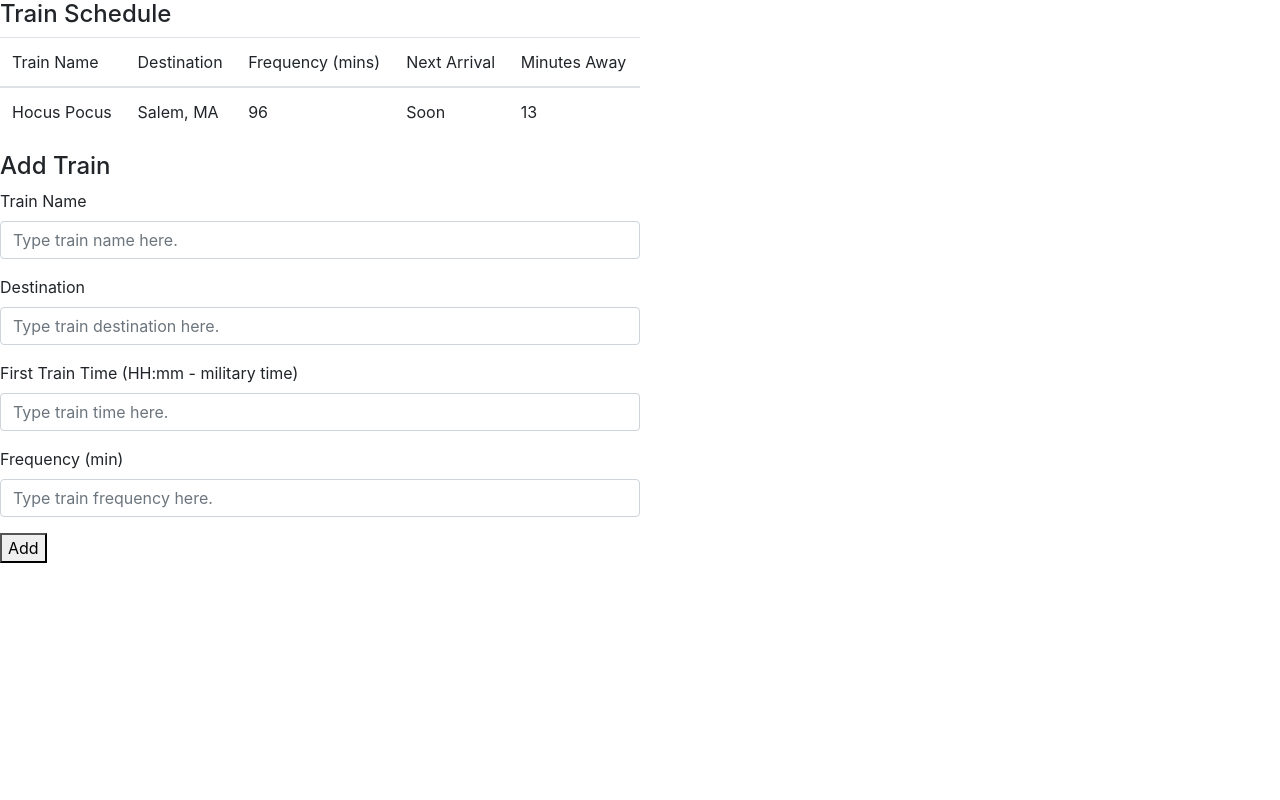
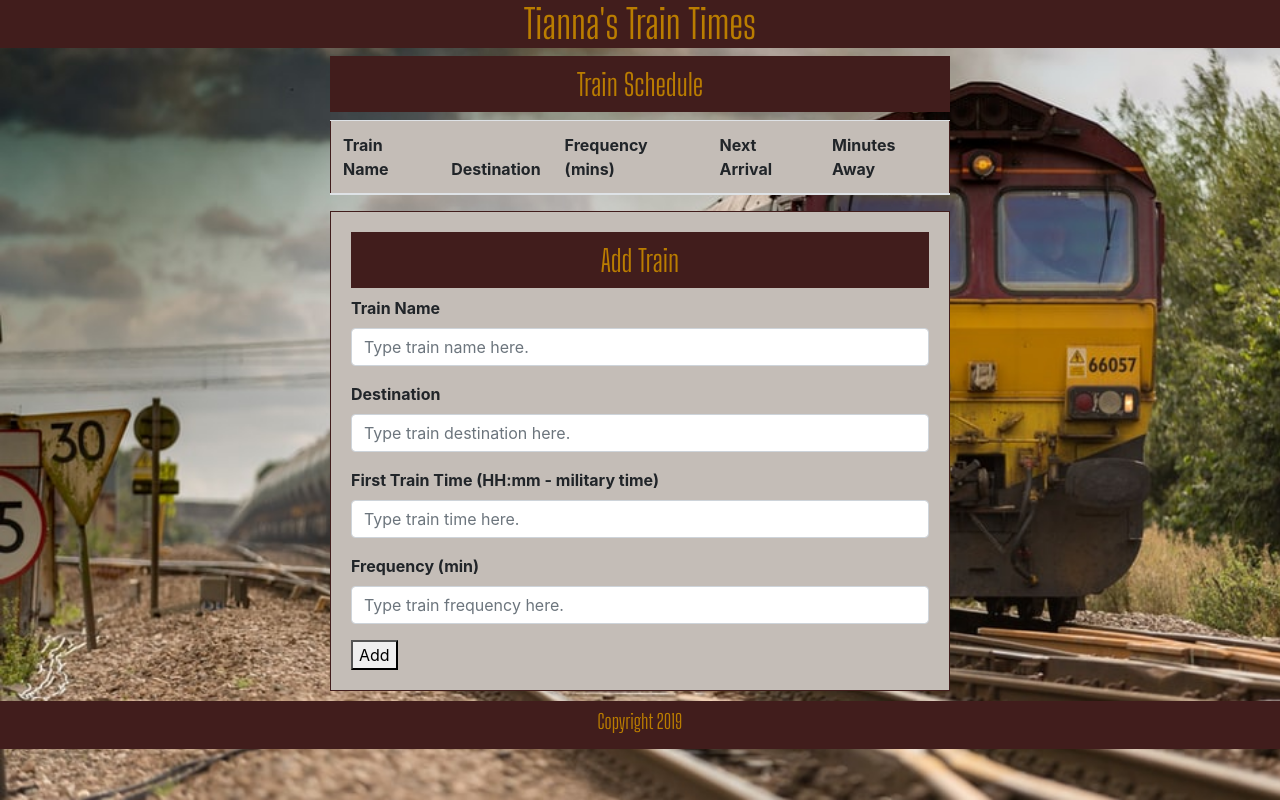
Before and after one commit to mosbyts/TrainTime, a plain HTML site: page index.html in a window 1280 px wide. Drawn offline with nearby package versions, Linux system fonts and the light colour scheme; no server answers.

Commit message:
Added CSS, updated HTML, no functionality in JS.

```diff
--- a/Assets/CSS/style.css
+++ b/Assets/CSS/style.css
@@ -1,3 +1,46 @@
+body{
+    background-image: url("../Images/train.jpg");
+    background-repeat: no-repeat;
+    background-size: cover;
+}
+
+.page-header{
+    background-color: #411d1c;
+    color: #ba7d00;
+    font-family: 'Big Shoulders Display', cursive;
+    text-align: center;
+}
+
+h4{
+    background-color: #411d1c;
+    color: #ba7d00;
+    font-family: 'Big Shoulders Display', cursive;
+    font-size: 30px;
+    margin-left: auto;
+    margin-right: auto;
+    max-width: 620px;
+    padding: 10px;
+    text-align: center;
+}
+
+thead, .form-group{
+    font-weight: bold;
+}
+
 table, form{
-    max-width: 640px;
+    background-color: #c4bdb7;
+    border: thin solid #411d1c;
+    margin-left: auto;
+    margin-right: auto;
+    max-width: 620px;
+    padding: 20px;
 }
+
+.page-footer{
+    background-color: #411d1c;
+    color: #ba7d00;
+    font-family: 'Big Shoulders Display', cursive;
+    padding: 8px;
+    margin-top: 10px;
+    text-align: center;
+}
--- a/Assets/JavaScript/script.js
+++ b/Assets/JavaScript/script.js
@@ -49,8 +49,6 @@
       console.log(trainInfo.time);
       console.log(trainInfo.frequency);
 
-      alert("Train successfully added.");
-
       var trainName = $("#trainName").val("");
       var trainDestination = $("#trainDestination").val("");
       var trainTime = $("#trainTime").val("");
@@ -59,16 +57,16 @@
 
 database.ref().on("child_added", function(childSnapshot){
   var trainName = childSnapshot.val().name;
-  var trainDestination = childSnapshot.val(). destination;
+  var trainDestination = childSnapshot.val().destination;
   var trainFrequency = childSnapshot.val().frequency;
 
-  var format = "h:mm";
+  var format = 'hh:mm a';
 
   var trainTime = childSnapshot.val().time;
   var trainTimeConversion = moment(trainTime, format);
-  var trainTimeHTML = trainTimeConversion.toNow();
+  var trainTimeHTML = moment(trainTimeConversion).format('hh:mm a');
 
-  var trainArrival = moment(trainFrequency, format);
+  var trainArrival = moment(trainTimeConversion).toNow('LT');
 
   var newRow = $("<tr>").append(
     $("<td>").text(trainName),
--- a/index.html
+++ b/index.html
@@ -6,6 +6,7 @@
     <title>TrainTime</title>
     <link rel="stylesheet" href="Assets/CSS/reset.css">
     <link rel="stylesheet" href="https://stackpath.bootstrapcdn.com/bootstrap/4.3.1/css/bootstrap.min.css" integrity="sha384-ggOyR0iXCbMQv3Xipma34MD+dH/1fQ784/j6cY/iJTQUOhcWr7x9JvoRxT2MZw1T" crossorigin="anonymous">
+    <link href="https://fonts.googleapis.com/css?family=Big+Shoulders+Display&display=swap" rel="stylesheet">
     <link rel="stylesheet" href="Assets/CSS/style.css">
     <script src="https://code.jquery.com/jquery.js"></script>
     <script src="https://www.gstatic.com/firebasejs/6.0.4/firebase-app.js"></script>
@@ -13,8 +14,12 @@
     <script src="https://cdn.jsdelivr.net/momentjs/2.12.0/moment.min.js"></script>
 </head>
 <body>
-    <h4>Train Schedule</h4>
+  <div class="page-header">
+      <h1>Tianna's Train Times</h1>
+  </div>
+      <div>
         <table class="table table-hover">
+            <h4>Train Schedule</h4>
                 <thead>
                   <tr>
                     <th scope="col">Train Name</th>
@@ -25,17 +30,12 @@
                   </tr>
                 </thead>
                 <tbody>
-                  <tr>
-                    <td scope="row">Hocus Pocus</td>
-                    <td>Salem, MA</td>
-                    <td>96</td>
-                    <td>Soon</td>
-                    <td>13</td>
-                  </tr>
                 </tbody>
               </table>
+      </div>
+      <div>
+        <form>
             <h4>Add Train</h4>
-        <form>
             <div class="form-group">
                 <label for="formGroupExampleInput">Train Name</label>
                 <input type="text" class="form-control" id="trainName" placeholder="Type train name here.">
@@ -54,6 +54,10 @@
             </div>
             <button id="addTrain">Add</button>
         </form>
-    <script src="Assets/JavaScript/script.js"></script>
+      </div>
+    <div class="page-footer">
+        <h5>Copyright 2019</h5>
+    </div>
+  <script src="Assets/JavaScript/script.js"></script>
 </body>
 </html>
```
Also changed, not shown: Assets/Images/train.jpg (added).
